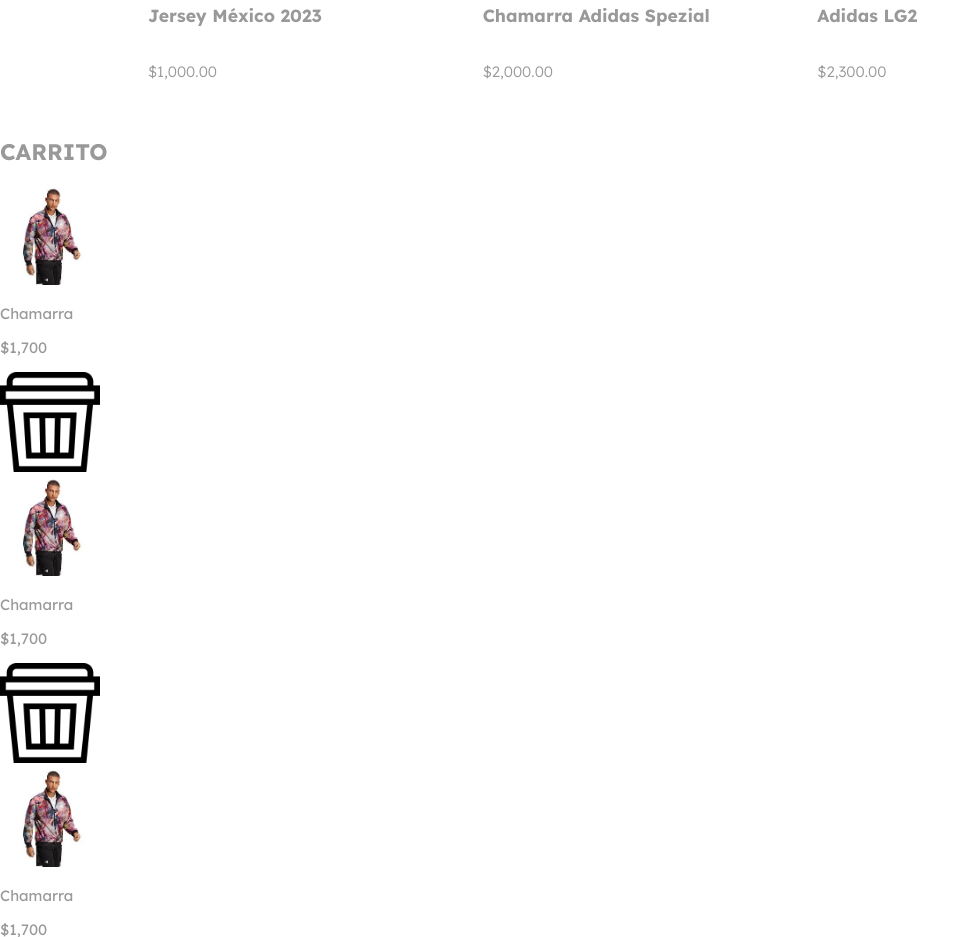
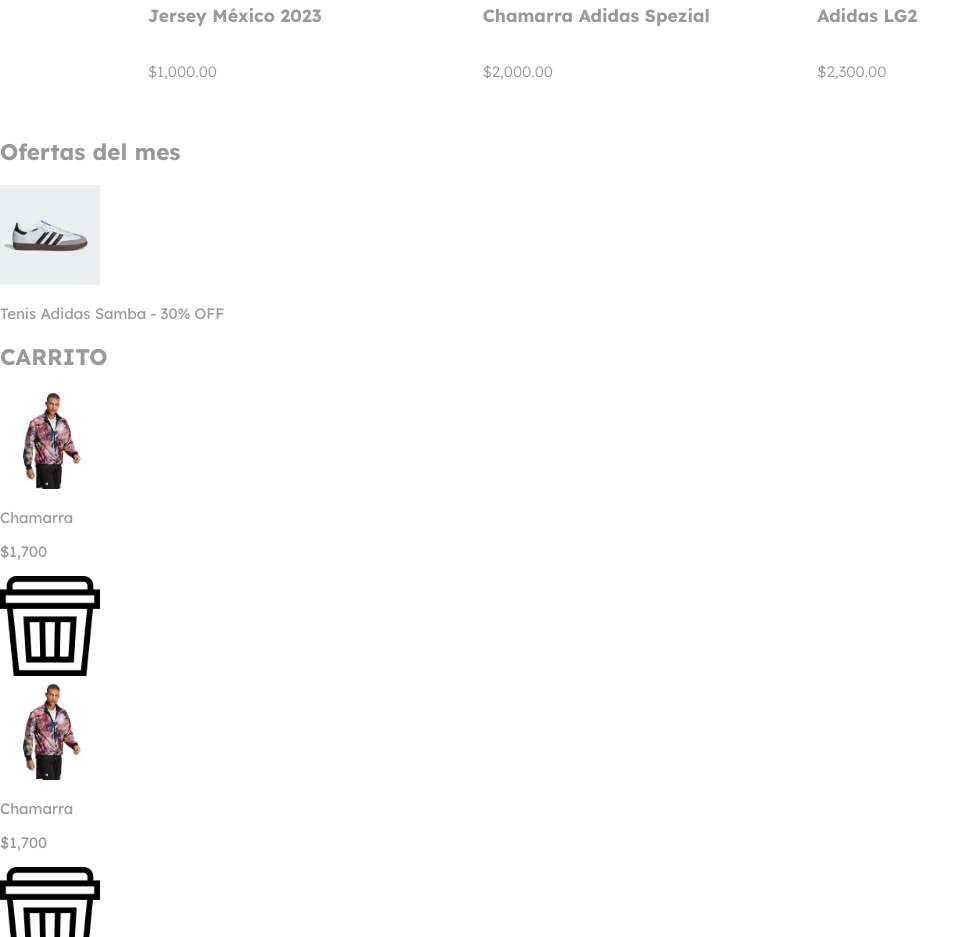
Before and after one commit to angelicasalinassanchez1002/mi-ecommerce, a plain HTML site: page index.html in a window 1280 px wide. Shown: the part 1260-2197 px from the top of the page, without its empty margins (0-980 px from the left). Drawn offline with Linux system fonts and the light colour scheme.

Commit message:
Agregué sección de ofertas y estilos

```diff
--- a/index.html
+++ b/index.html
@@ -75,6 +75,13 @@
                 <p>$2,300.00</p>
             </article>
         </section>
+        <section id="ofertas">
+        <h2>Ofertas del mes</h2>
+        <div class="producto">
+            <img src="img/samba.avif" alt="Producto en oferta">
+            <p>Tenis Adidas Samba - 30% OFF</p>
+        </div>
+        </section>
 
         <section class="cart">
             <h2>CARRITO</h2>
```
Also changed, not shown: styles.scss (+10 -1 lines), 1 other file.
